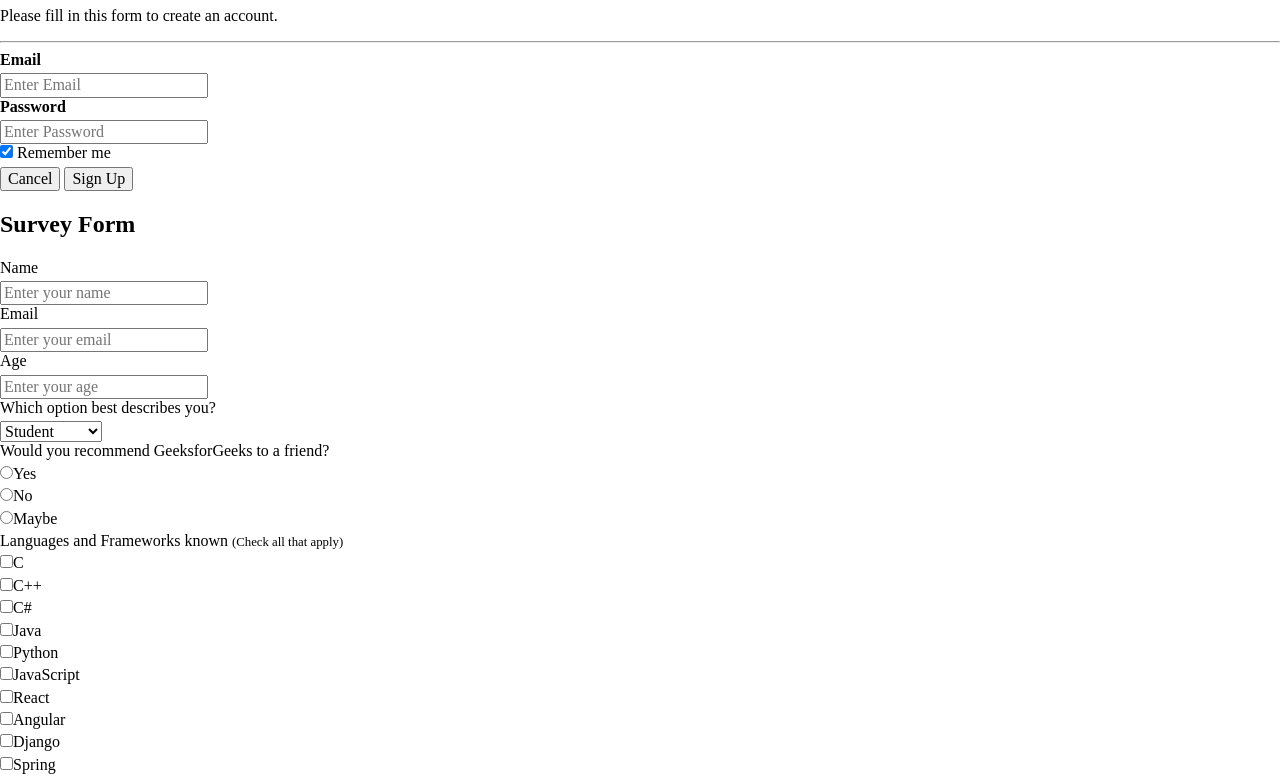
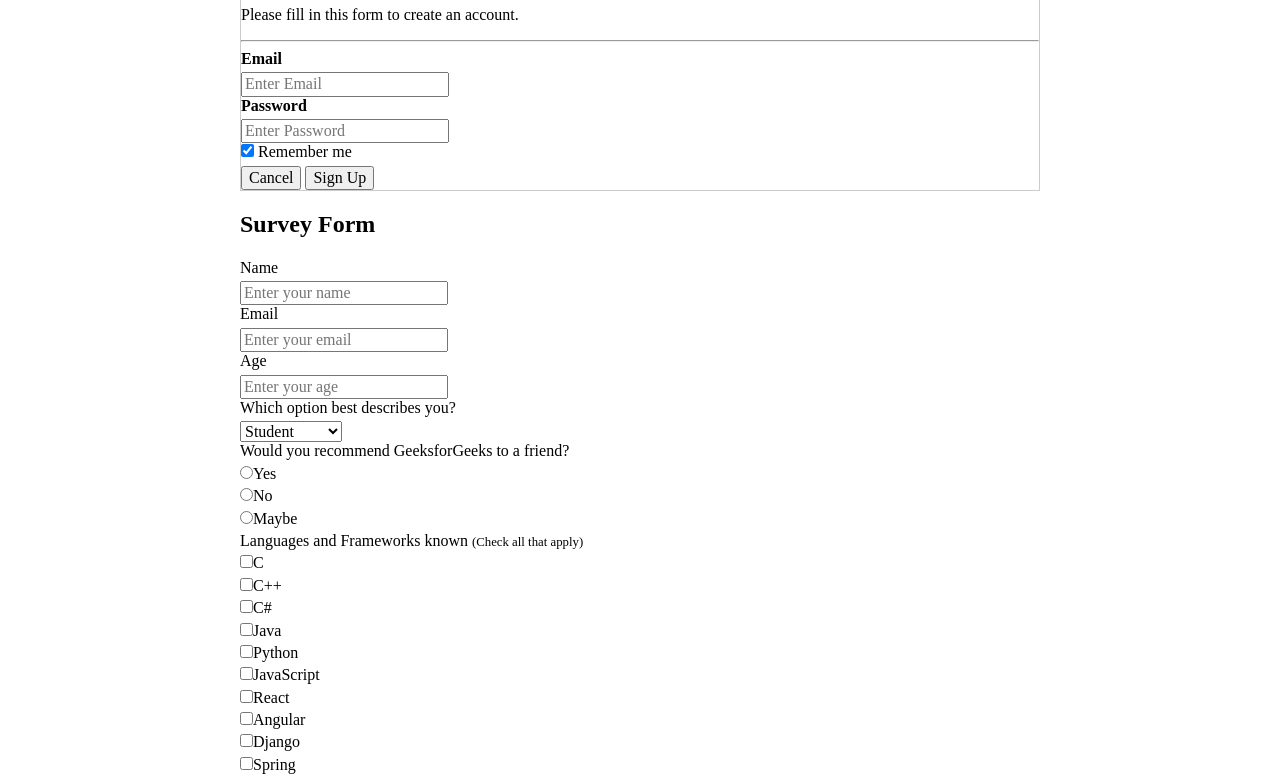
Before and after one commit to YinkaAri14/NEWNEWrepo, a plain HTML site: page index.html in a window 1280 px wide. Shown: the part 308-1088 px from the top of the page. Drawn offline with Linux system fonts and the light colour scheme.

Commit message:
javascript1

```diff
--- a/css/main.css
+++ b/css/main.css
@@ -1,4 +1,9 @@
 /* Place CSS styles here */
+main{
+    max-width: 800px;
+    margin-left: auto;
+    margin-right: auto;
+}
 label{
     display: block;
     margin-bottom: 4px;
--- a/index.html
+++ b/index.html
@@ -24,10 +24,11 @@
 <header>
   <img class="logo" src="img/Cake Logo.png" alt="">
  </header>
+<main class="bakery-form-main">
  <h1>New repo for practice</h1>
 <p>My bakery website where we have all kinds of sweet treats like tarts pasteries and cupcakes</p>
 <p>My bakery website where we have all kinds of sweet treats like tarts pasteries and cupcakes</p>
-<form action="thankyou.html" style="border:1px solid #ccc"></form>
+<form action="thankyou.html" style="border:1px solid #ccc">
   <div class="tupperware">
     <h1>Sign Up</h1>
     <p>Please fill in this form to create an account.</p>
@@ -183,17 +184,13 @@
 </div>
 
 <!-- Multi-line Text Input Control -->
-<button type="submit" value="submit">
+<button id="submit" type="button" value="submit">
     Submit
 </button>
 </form>
-</body>
 
-</html>
-</form>
-<body>
-  <!-- Place your site's HTML here -->
-  <p></p>
+
+
   <script src="js/main.js"></script>
 </body>
 
--- a/js/main.js
+++ b/js/main.js
@@ -1 +1,22 @@
 // JS scripts placed here
+
+const myButton = document.getElementById("intro")
+const myButton2 = document.getElementById("submit")
+console.log(myButton);
+console.log(myButton2)
+
+const element = document.getElementsByTagName("p")
+console.log(element)
+
+const x = document.querySelectorAll(".logo")
+console.log(x);
+
+const y = document.querySelector(".logo")
+console.log(y);
+
+
+const nameInput = document.getElementById('name')
+const nameValue = nameInput.value;
+console.log('nameInput:', nameInput);
+console.log('nameValue', nameValue);
+alert('You clicked me!,'+ nameValue);
```
